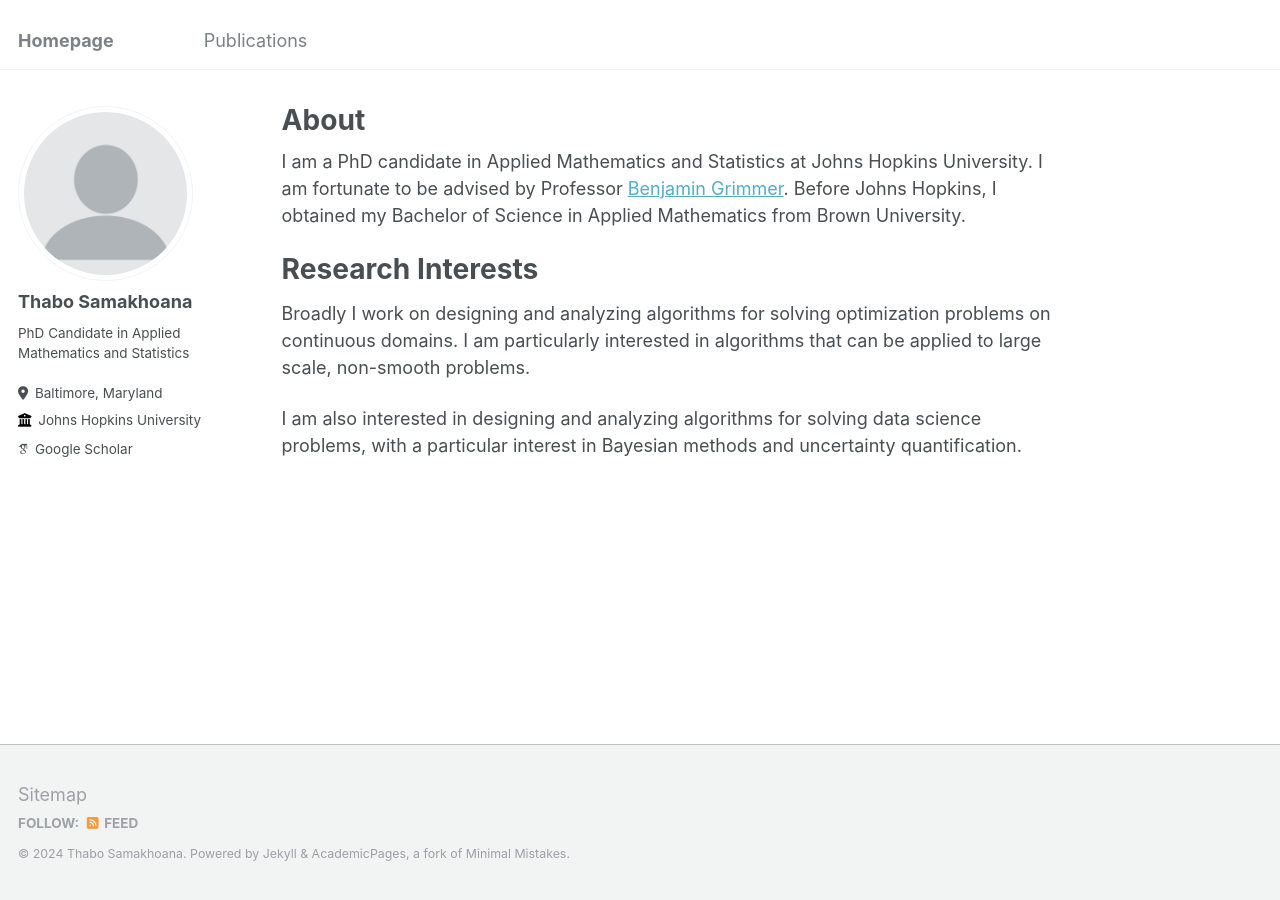
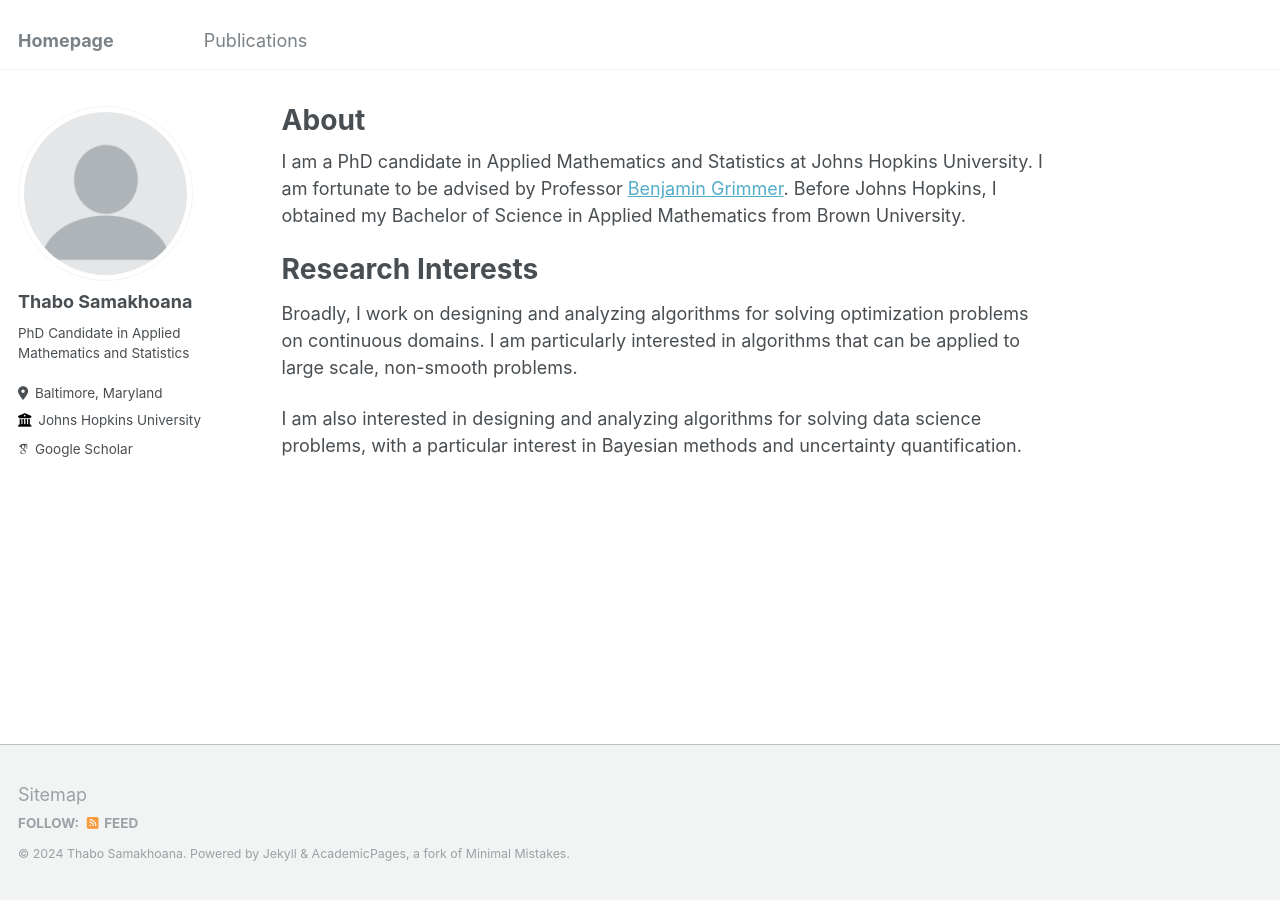
Before and after one commit to thabosamakhoana/thabosamakhoana.github.io, a Jekyll site: the page built from _pages/about.md, in a window 1280 px wide. Built offline with Jekyll 4.4.1, drawn with Linux system fonts in a browser that asks for light colours; some web fonts are replaced.

Commit message:
fixing typos

```diff
--- a/_pages/about.md
+++ b/_pages/about.md
@@ -11,6 +11,6 @@ I am a PhD candidate in Applied Mathematics and Statistics at Johns Hopkins Univ
 
 Research Interests
 ======
-Broadly I work on designing and analyzing algorithms for solving optimization problems on continuous domains. I am particularly interested in algorithms that can be applied to large scale, non-smooth problems.
+Broadly, I work on designing and analyzing algorithms for solving optimization problems on continuous domains. I am particularly interested in algorithms that can be applied to large scale, non-smooth problems.
 
 I am also interested in designing and analyzing algorithms for solving data science problems, with a particular interest in Bayesian methods and uncertainty quantification.
```
